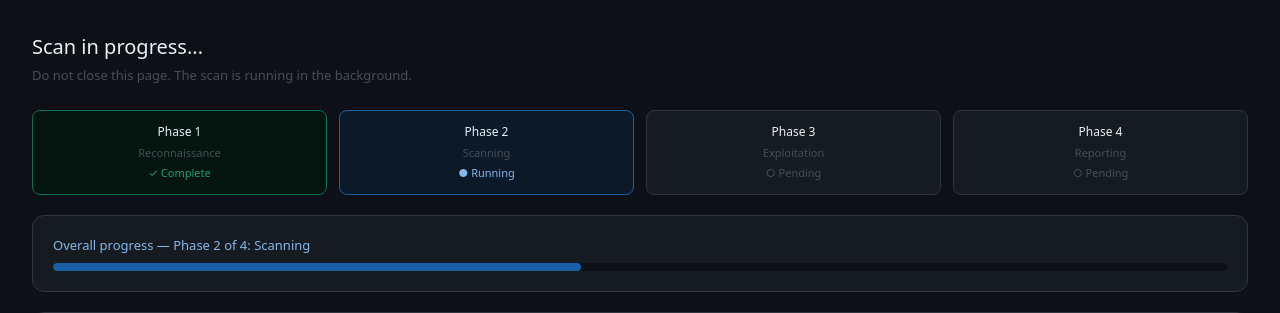
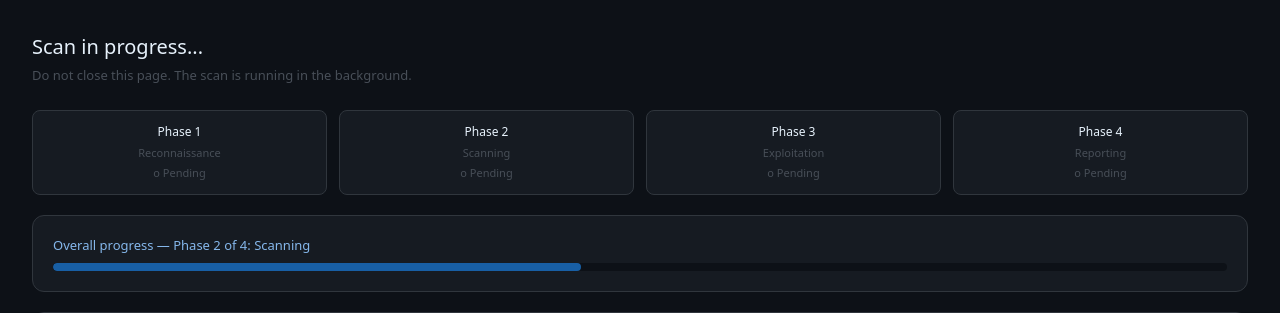
Before and after one commit to vwis1le/WiSec--Web-Based-Wi-Fi-Penetration-Testing-Tool, a Flask app: page /progress in a window 1280 px wide. Shown: the part 58-371 px from the top of the page. Run offline with Flask 3, Linux system fonts and the light colour scheme; the visitor is signed in with stand-in values (Sample User, id 1); data that the repository does not hold is empty.

Commit message:
Add target IP input, dynamic progress page, dashboard scan links

```diff
--- a/app.py
+++ b/app.py
@@ -1,7 +1,10 @@
+from scanner import run_scan_background, scan_progress
 from flask import Flask, render_template, request, redirect, url_for, session, jsonify
 from database import get_db
 from scanner import run_scan_background
 import bcrypt
+import socket
+import ipaddress
 
 app = Flask(__name__)
 app.secret_key = 'wifipentool_secret_key'
@@ -64,6 +67,20 @@ def dashboard():
                            total_vulns=total_vulns,
                            total_reports=total_reports)
 
+# Automatically optaining the ip network
+def get_local_subnet():
+
+    try:
+        s = socket.socket(socket.AF_INET, socket.SOCK_DGRAM)
+        s.connect(("8.8.8.8", 80))
+        local_ip = s.getsockname()[0]
+        s.close()
+
+        network = ipaddress.ip_network(f"{local_ip}/24", strict=False)
+        return str(network)
+    except Exception:
+        return "192.168.1.0/24"
+
 # Module selection route
 @app.route('/modules', methods=['GET', 'POST'])
 def modules():
@@ -71,13 +88,14 @@ def modules():
         return redirect(url_for('login'))
 
     if request.method == 'POST':
+        target_ip = request.form.get('target_ip', '').strip() or get_local_subnet()
         selected_modules = request.form.getlist('modules')
         if selected_modules:
             # Create scan record in database
             db = get_db()
             db.execute(
                 'INSERT INTO scans (user_id, network_name, modules_run, status) VALUES (?, ?, ?, ?)',
-                (session['user_id'], 'Target Network', ', '.join(selected_modules), 'running')
+                (session['user_id'], target_ip, ', '.join(selected_modules), 'running')
             )
             db.commit()
 
@@ -90,11 +108,12 @@ def modules():
             session['selected_modules'] = selected_modules
 
             # Start scan in background thread
-            run_scan_background(scan_id, selected_modules)
+            run_scan_background(scan_id, selected_modules, target_ip=target_ip)
 
             return redirect(url_for('progress'))
 
-    return render_template('modules.html')
+    suggested_network = get_local_subnet()
+    return render_template('modules.html', suggested_network=suggested_network)
 
 # Progress route
 @app.route('/progress')
@@ -104,8 +123,6 @@ def progress():
     return render_template('progress.html')
 
 # Scan status route — called by progress page to check if scan is done
-from scanner import run_scan_background, scan_progress
-
 @app.route('/scan_status')
 def scan_status():
     if 'user' not in session:
--- a/scanner.py
+++ b/scanner.py
@@ -221,7 +221,6 @@ def run_scan(scan_id, modules, target_ip='192.168.1.0/24', interface='wlan0'):
     db.execute('UPDATE scans SET status = ? WHERE scan_id = ?', ('complete', scan_id))
     db.commit()
     db.close()
-    return '\n'.join(scan_log)
 
 def run_scan_background(scan_id, modules, target_ip='192.168.1.0/24', interface='wlan0'):
     """Run scan in background thread so Flask stays responsive"""
--- a/templates/progress.html
+++ b/templates/progress.html
@@ -53,25 +53,25 @@
 
         <!-- Phase indicators -->
         <div class="phase-grid">
-            <div class="phase-item complete">
+            <div class="phase-item" id="phase-1">
                 <div class="phase-name">Phase 1</div>
                 <div style="color:#484f58;font-size:11px;margin-bottom:4px">Reconnaissance</div>
-                <div class="phase-status complete">✓ Complete</div>
+                <div class="phase-status pending" id="phase-1-status">o Pending</div>
             </div>
-            <div class="phase-item active">
+            <div class="phase-item" id="phase-2">
                 <div class="phase-name">Phase 2</div>
                 <div style="color:#484f58;font-size:11px;margin-bottom:4px">Scanning</div>
-                <div class="phase-status active">● Running</div>
+                <div class="phase-status pending" id="phase-2-status">o Pending</div>
             </div>
-            <div class="phase-item">
+            <div class="phase-item" id="phase-3">
                 <div class="phase-name">Phase 3</div>
                 <div style="color:#484f58;font-size:11px;margin-bottom:4px">Exploitation</div>
-                <div class="phase-status pending">○ Pending</div>
+                <div class="phase-status pending" id="phase-3-status">o Pending</div>
             </div>
-            <div class="phase-item">
+            <div class="phase-item" id="phase-4">
                 <div class="phase-name">Phase 4</div>
                 <div style="color:#484f58;font-size:11px;margin-bottom:4px">Reporting</div>
-                <div class="phase-status pending">○ Pending</div>
+                <div class="phase-status pending" id="phase-4-status">o Pending</div>
             </div>
         </div>
 
@@ -95,17 +95,58 @@
         </a>
     </div>
     <script>
-    // Check scan status every 3 seconds
+    const phaseOrder = ['Reconnaissance', 'Scanning', 'Exploitation', 'Reporting'];
+    let lastLogLength = 0;
+
+    function updatePhases(currentPhase) {
+        const currentIndex = phaseOrder.indexOf(currentPhase);
+        phaseOrder.forEach((phase, i) => {
+            const item = document.getElementById('phase-' + (i + 1));
+            const status = document.getElementById('phase-' + (i + 1) + '-status');
+            item.classList.remove('active', 'complete');
+            if (i < currentIndex) {
+                item.classList.add('complete');
+                status.className = 'phase-status complete';
+                status.textContent = '✓ Complete';
+            } else if (i === currentIndex) {
+                item.classList.add('active');
+                status.className = 'phase-status active';
+                status.textContent = '● Running';
+            } else {
+                status.className = 'phase-status pending';
+                status.textContent = 'o Pending';
+            }
+        });
+    }
+
     const checkStatus = setInterval(() => {
         fetch('/scan_status')
             .then(res => res.json())
             .then(data => {
+                updatePhases(data.phase);
+
+                document.getElementById('progressBar').style.width = data.percent + '%';
+                document.querySelector('.phase-label').textContent =
+                    `Overall progress — ${data.phase}`;
+
+                const terminal = document.getElementById('terminal');
+                const newLines = data.log.slice(lastLogLength);
+                newLines.forEach(entry => {
+                    const div = document.createElement('div');
+                    div.className = 'log-' + entry.level;
+                    div.textContent = (entry.level === 'warning' ? '[~] ' :
+                                        entry.level === 'error' ? '[!] ' : '[+] ') + entry.message;
+                    terminal.appendChild(div);
+                });
+                lastLogLength = data.log.length;
+                terminal.scrollTop = terminal.scrollHeight;
+
                 if (data.status === 'complete') {
                     clearInterval(checkStatus);
-                    window.location.href = '/results';
+                    setTimeout(() => window.location.href = '/results', 1000);
                 }
             });
-    }, 3000);
+    }, 1500);
     </script>
 </body>
 </html>
```
Also changed, not shown: templates/modules.html (+8 -0 lines).
